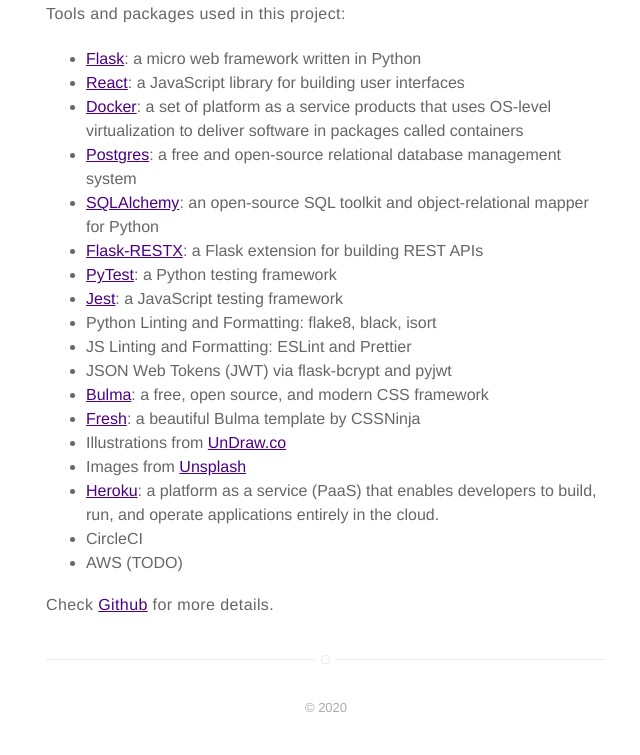
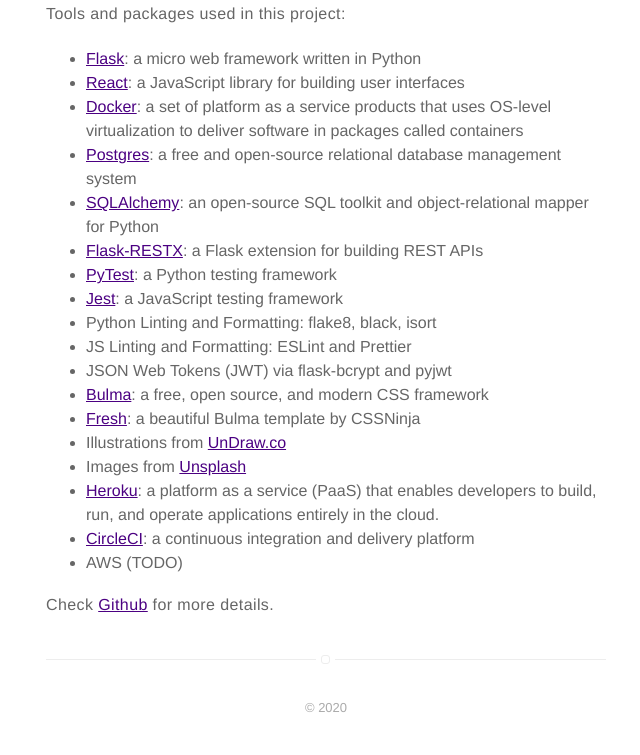
Before and after one commit to harrywang/harrywang.github.io, a Jekyll site: the page built from fred.md, in a window 1280 px wide. Shown: the part 863-1618 px from the top of the page, without its empty margins (314-954 px from the left). Built offline with Jekyll 4.4.1, drawn with Linux system fonts in a browser that asks for light colours.

Commit message:
update ci

```diff
--- a/fred.md
+++ b/fred.md
@@ -29,7 +29,7 @@
 - Illustrations from [UnDraw.co](https://undraw.co/)
 - Images from [Unsplash](https://unsplash.com/)
 - [Heroku](https://www.heroku.com/): a platform as a service (PaaS) that enables developers to build, run, and operate applications entirely in the cloud.
-- CircleCI
+- [CircleCI](https://circleci.com/): a continuous integration and delivery platform
 - AWS (TODO)
 
 Check [Github](https://github.com/harrywang/fred) for more details.
```
